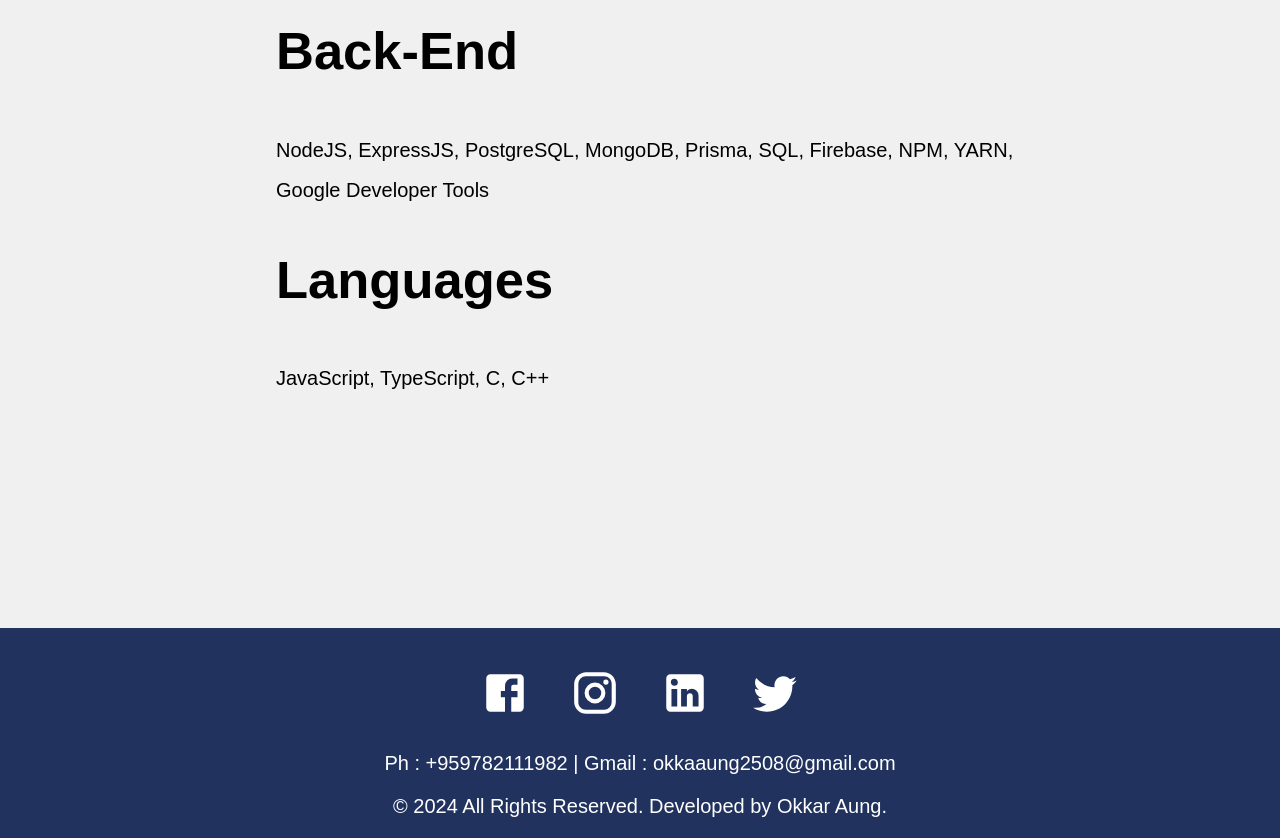
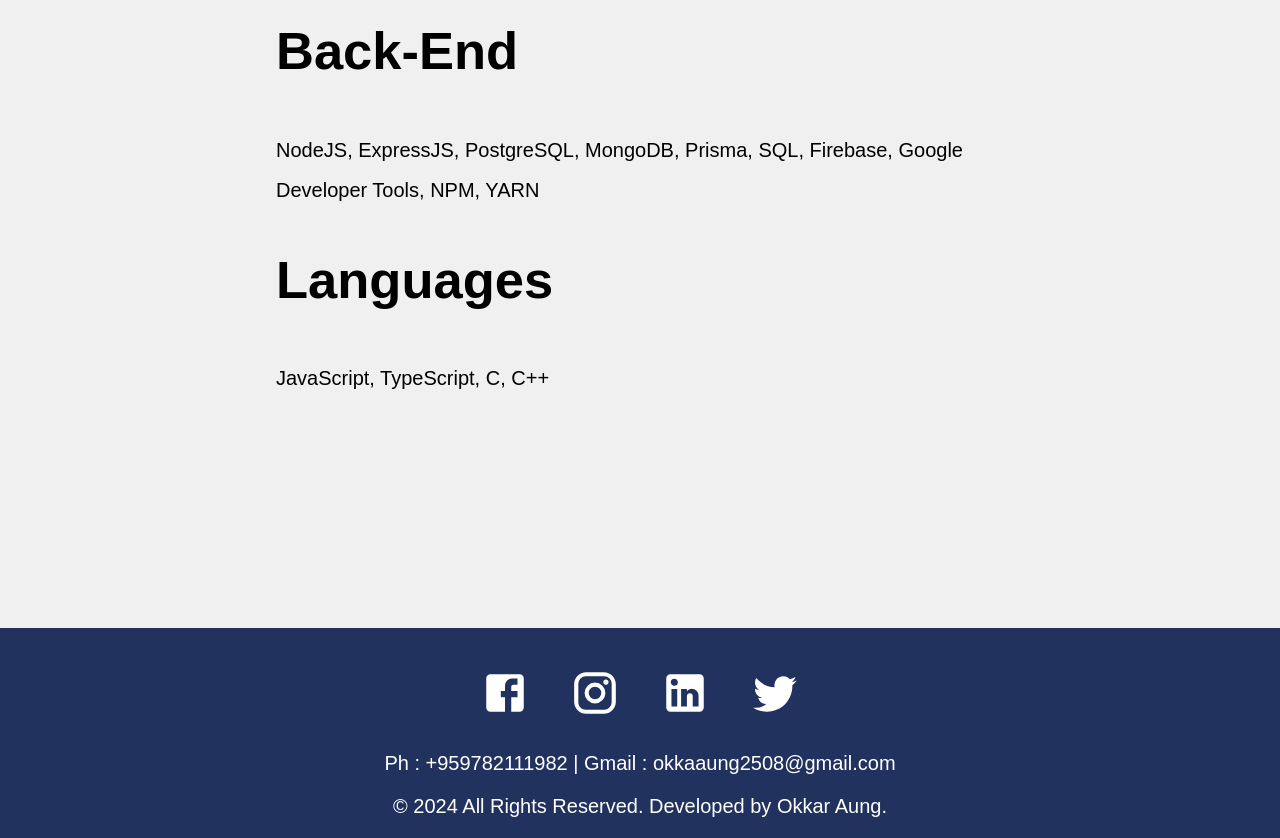
Before and after one commit to Okkar25/Portfolio-Website, a React (Vite) app: page / in a window 1280 px wide. Shown: the part 1260-2098 px from the top of the page. Built offline with nearby package versions, Linux system fonts and the light colour scheme; a web font is replaced by a local one.

Commit message:
some adjustments made

```diff
--- a/src/pages/Home.jsx
+++ b/src/pages/Home.jsx
@@ -60,7 +60,7 @@ const Home = () => {
             <h2>Back-End</h2>
             <span>
               NodeJS, ExpressJS, PostgreSQL, MongoDB, Prisma, SQL, Firebase,
-              NPM, YARN, Google Developer Tools
+              Google Developer Tools, NPM, YARN
             </span>
           </li>
 
```
